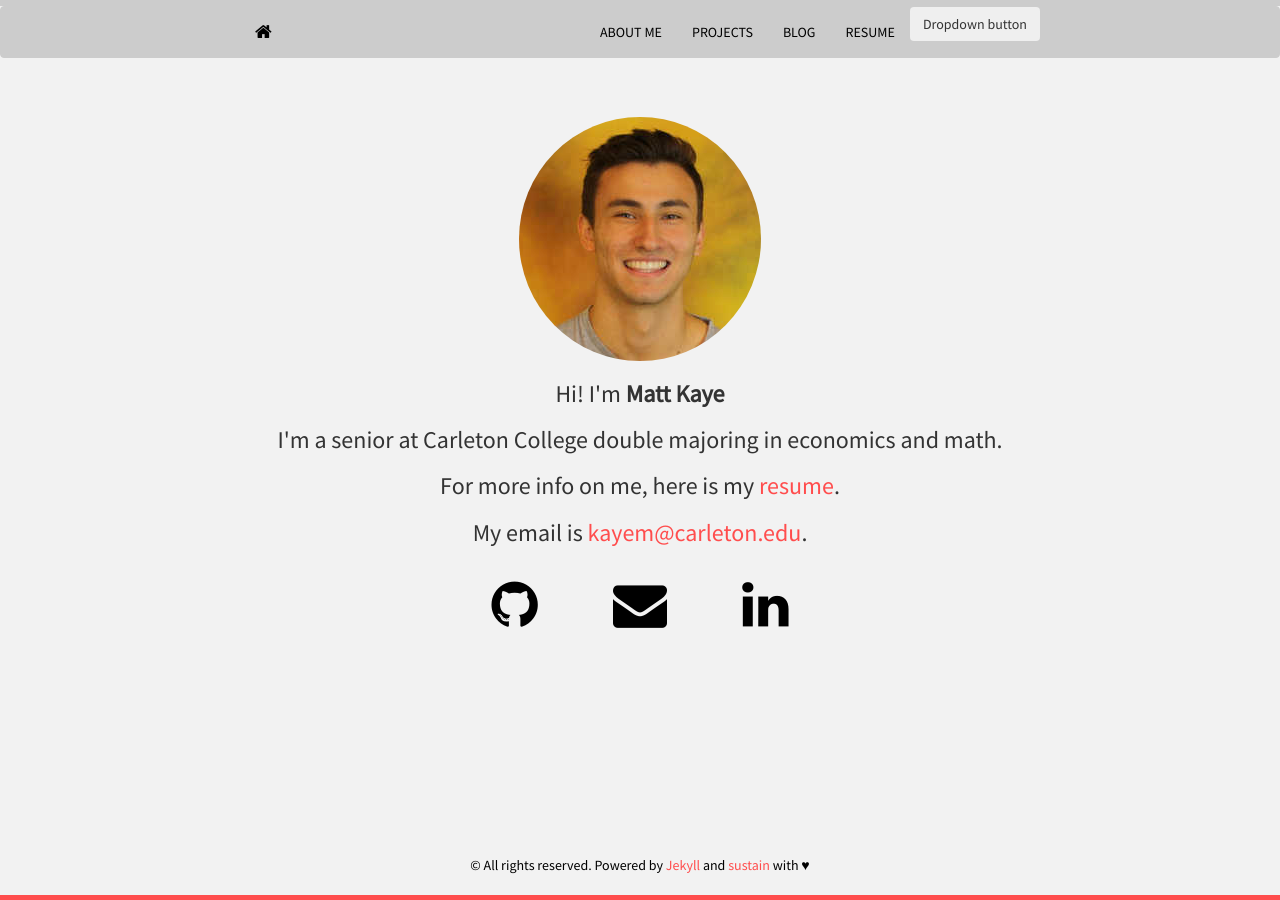
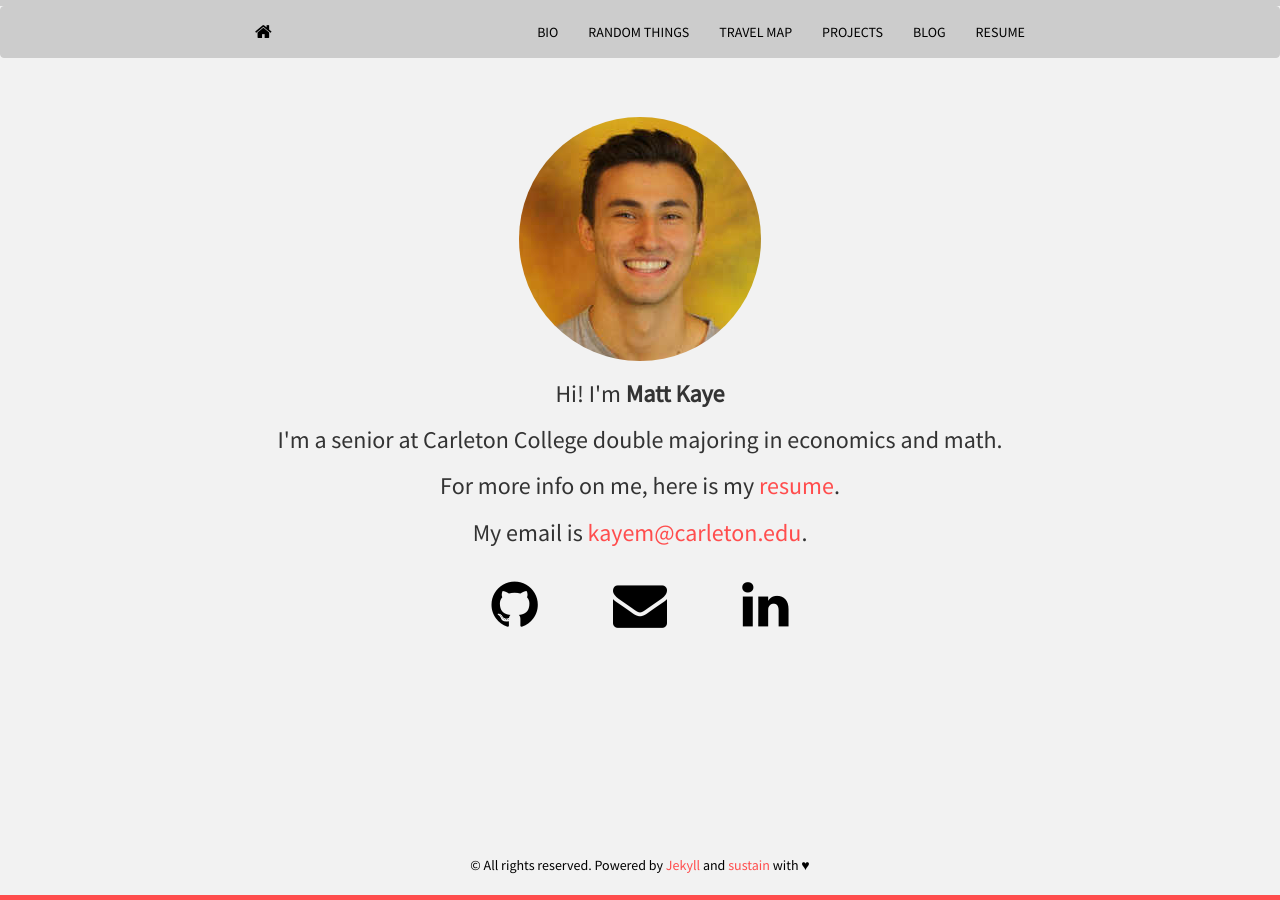
Before and after one commit to mrkaye97/mrkaye97.github.io, a Jekyll site: the page built from index.html, in a window 1280 px wide. Built offline with Jekyll 4.4.1, drawn with Linux system fonts in a browser that asks for light colours; nearby versions of some CDN libraries; the list of posts is cut into pages by our own code.

Commit message:
Update header.html

```diff
--- a/_includes/header.html
+++ b/_includes/header.html
@@ -5,23 +5,12 @@
     </div>
     <div id="navbar">
       <ul class="nav navbar-nav navbar-right">
-        <li><a href="{{ site.baseurl }}about.html">ABOUT ME</a></li>
+        <li><a href="{{ site.baseurl }}about.html">BIO</a></li>
+        <li><a href="{{ site.baseurl }}about.html">RANDOM THINGS</a></li>
+        <li><a href="{{ site.baseurl }}about.html">TRAVEL MAP</a></li>
         <li><a href="{{ site.baseurl }}projects.html">PROJECTS</a></li>
         <li><a href="{{ site.baseurl }}blog.html">BLOG</a></li>
         <li><a href="Matthew_Kaye_Resume.pdf">RESUME</a></li>
-        <li>
-          <div class="dropdown">
-            <button class="btn btn-secondary dropdown-toggle" type="button" id="dropdownMenuButton" data-toggle="dropdown" aria-haspopup="true" aria-expanded="false">
-              Dropdown button
-            </button>
-            <div class="dropdown-menu" aria-labelledby="dropdownMenuButton">
-              <a class="dropdown-item" href="#">Action</a>
-              <a class="dropdown-item" href="#">Another action</a>
-              <a class="dropdown-item" href="#">Something else here</a>
-            </div>
-          </div>
-        </li>
-      </li>
       </ul>
     </div>
   </div>
```
